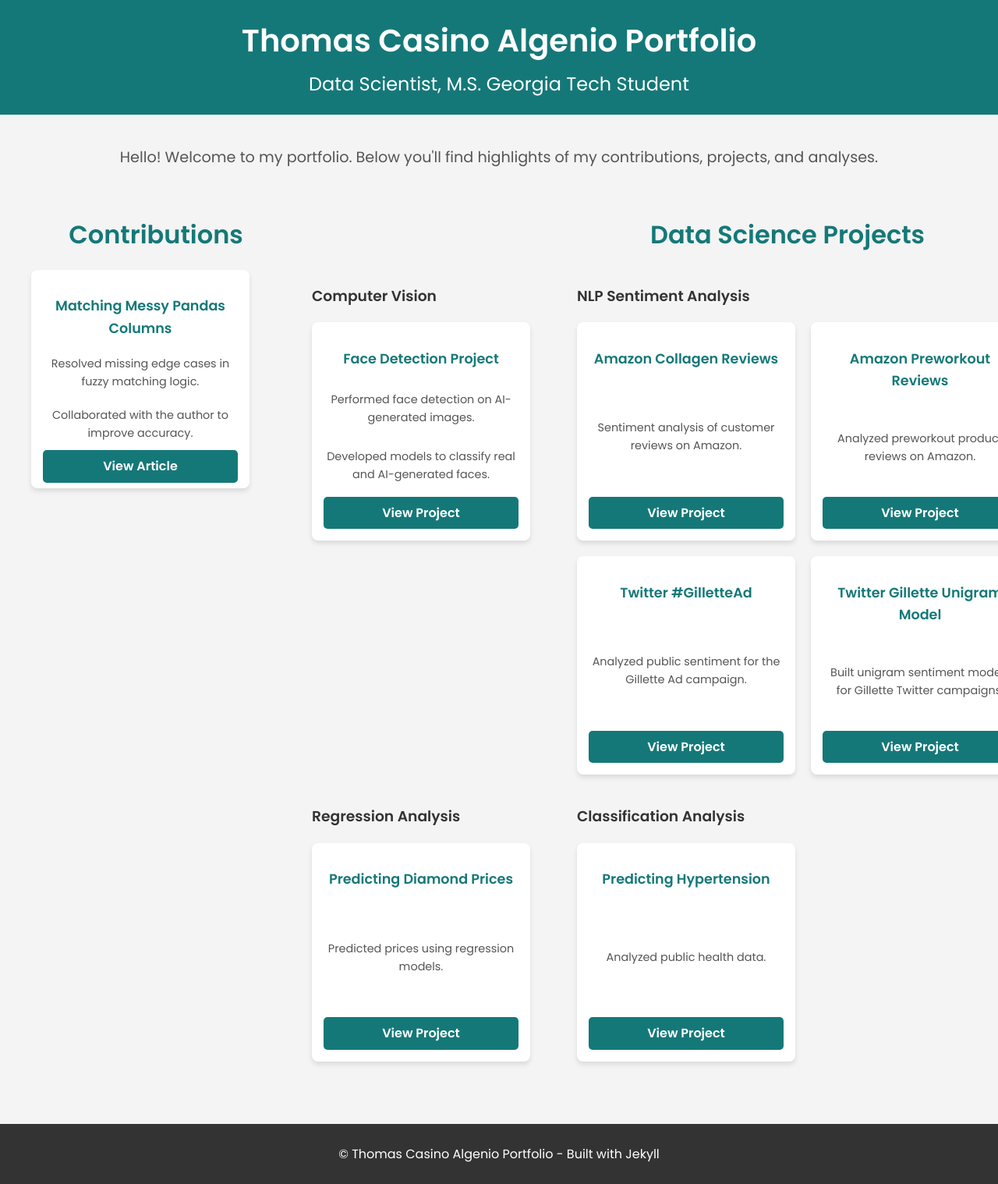
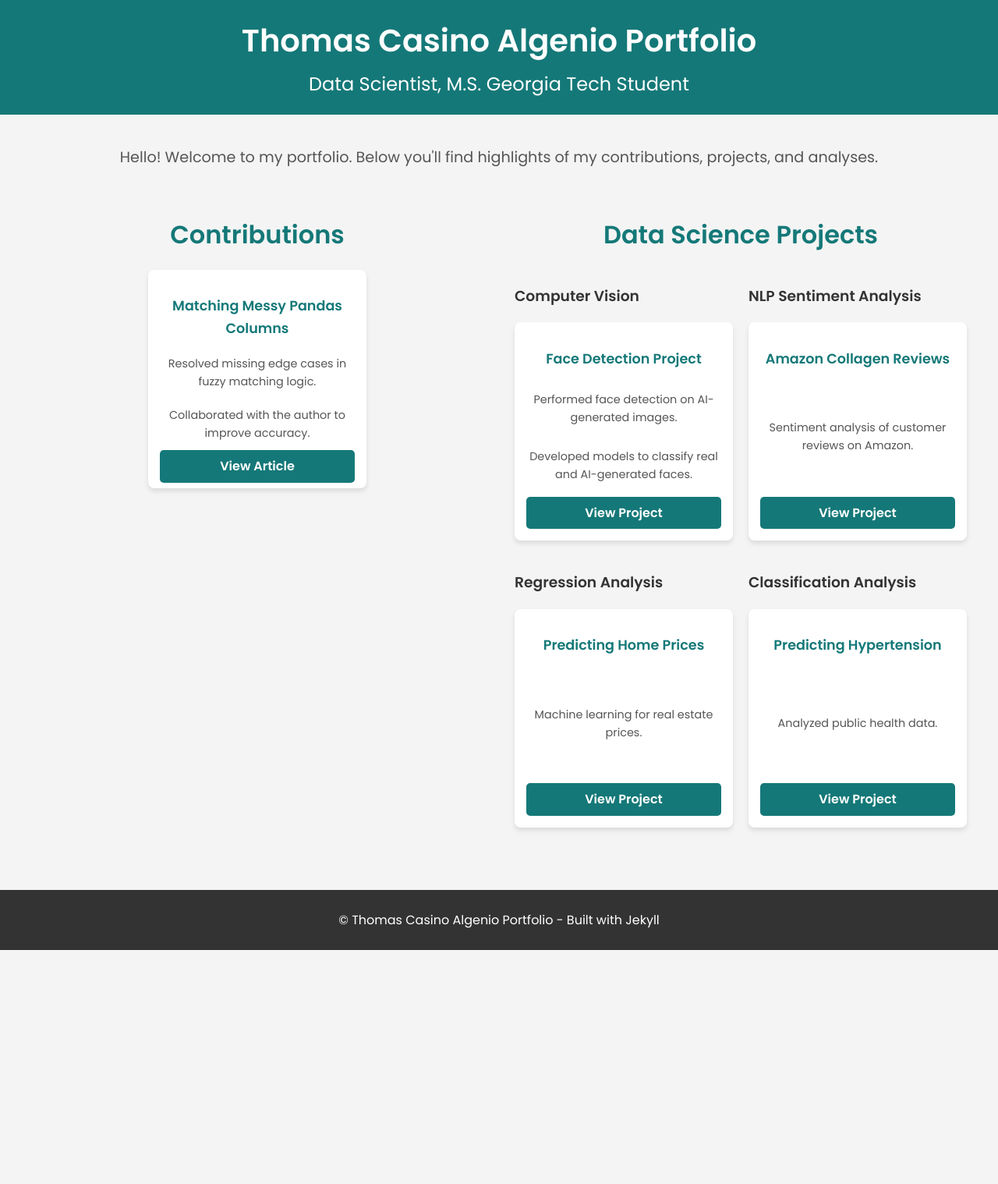
Before and after one commit to thomasalgenio/Thomas_Portfolio, a Jekyll site: the page built from README.md, in a window 1280 px wide. Shown: the whole page at 78% size. Built offline with Jekyll 4.4.1, drawn with Linux system fonts in a browser that asks for light colours; our own code applies the rules of GitHub Pages for plain Markdown files; after the commit the page ends 1218 px from its top, so only the background shows below that.

Commit message:
Update default.html

```diff
--- a/_layouts/default.html
+++ b/_layouts/default.html
@@ -65,7 +65,7 @@
       .projects {
         display: grid;
         gap: 20px;
-        grid-template-columns: repeat(3, 1fr);
+        grid-template-columns: repeat(auto-fit, minmax(250px, 1fr));
         justify-items: center;
       }
 
@@ -184,36 +184,11 @@
             <div>
               <h3>NLP Sentiment Analysis</h3>
               <div class="projects">
-                <!-- All 6 NLP Cards -->
+                <!-- Add all NLP cards here -->
                 <div class="project-card">
                   <h3>Amazon Collagen Reviews</h3>
                   <p>Sentiment analysis of customer reviews on Amazon.</p>
                   <a href="https://github.com/thomasalgenio/Sample_Projects/tree/main/NLP_Sentiment_Analysis_Amazon" class="btn">View Project</a>
-                </div>
-                <div class="project-card">
-                  <h3>Amazon Preworkout Reviews</h3>
-                  <p>Analyzed preworkout product reviews on Amazon.</p>
-                  <a href="https://github.com/thomasalgenio/Sample_Projects/tree/main/NLP_Sentiment_Analysis_Amazon" class="btn">View Project</a>
-                </div>
-                <div class="project-card">
-                  <h3>Twitter #BoycottGillette</h3>
-                  <p>Explored Twitter sentiment for #BoycottGillette.</p>
-                  <a href="https://github.com/thomasalgenio/Sample_Projects/tree/main/NLP_Sentiment_Analysis_Gillette" class="btn">View Project</a>
-                </div>
-                <div class="project-card">
-                  <h3>Twitter #GilletteAd</h3>
-                  <p>Analyzed public sentiment for the Gillette Ad campaign.</p>
-                  <a href="https://github.com/thomasalgenio/Sample_Projects/tree/main/NLP_Sentiment_Analysis_Gillette" class="btn">View Project</a>
-                </div>
-                <div class="project-card">
-                  <h3>Twitter Gillette Unigram Model</h3>
-                  <p>Built unigram sentiment models for Gillette Twitter campaigns.</p>
-                  <a href="https://github.com/thomasalgenio/Sample_Projects/tree/main/NLP_Sentiment_Analysis_Gillette" class="btn">View Project</a>
-                </div>
-                <div class="project-card">
-                  <h3>Yelp Restaurant Reviews</h3>
-                  <p>Performed sentiment classification using NLP models.</p>
-                  <a href="https://github.com/thomasalgenio/Sample_Projects/tree/main/NLP_Sentiment_Analysis_Yelp" class="btn">View Project</a>
                 </div>
               </div>
             </div>
@@ -222,10 +197,11 @@
             <div>
               <h3>Regression Analysis</h3>
               <div class="projects">
+                <!-- Add Regression cards -->
                 <div class="project-card">
-                  <h3>Predicting Diamond Prices</h3>
-                  <p>Predicted prices using regression models.</p>
-                  <a href="https://github.com/thomasalgenio/Sample_Projects/tree/main/Diamond_Prices_Prediction" class="btn">View Project</a>
+                  <h3>Predicting Home Prices</h3>
+                  <p>Machine learning for real estate prices.</p>
+                  <a href="https://github.com/thomasalgenio/Sample_Projects/tree/main/Real_Estate_Prices_Prediction" class="btn">View Project</a>
                 </div>
               </div>
             </div>
```
